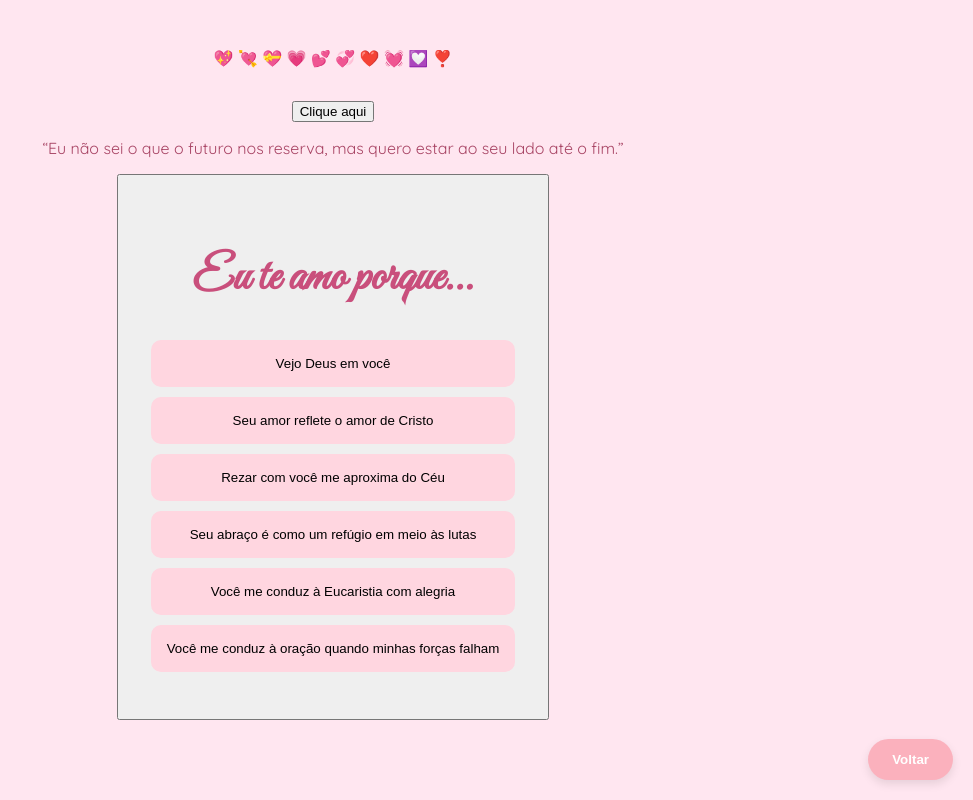
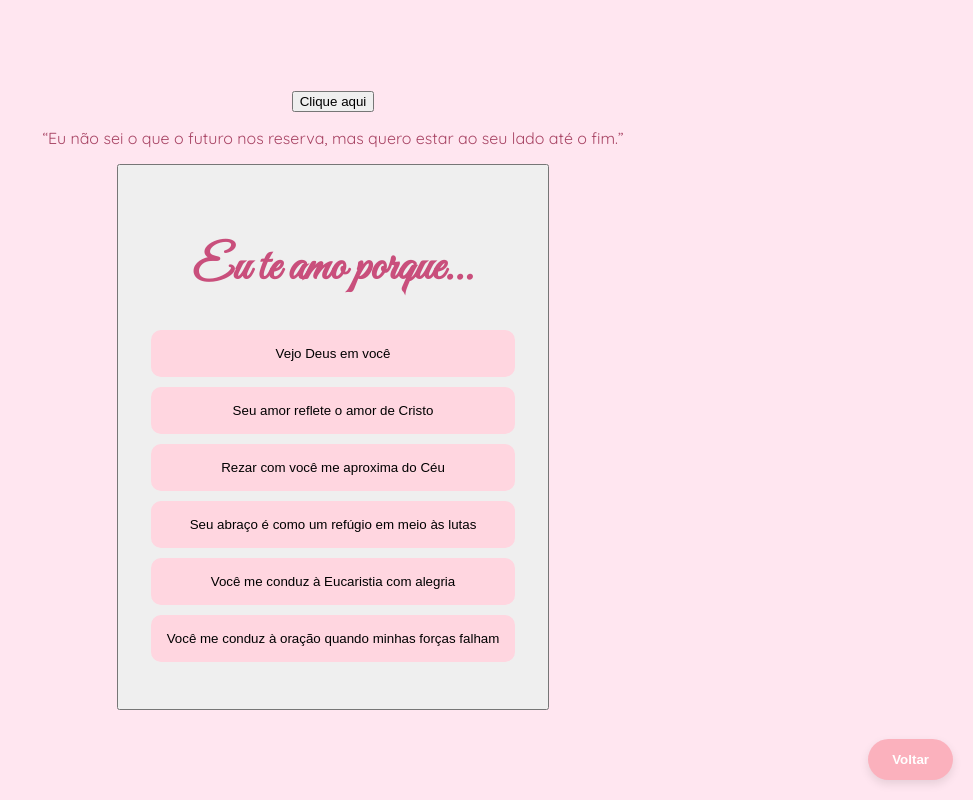
Before and after one commit to IsabellaMorais/namoroV1, a plain HTML site: page amor.html in a window 1280 px wide. Shown: the whole page, without its empty margins (307-1280 px from the left). Drawn offline with Linux system fonts and the light colour scheme.

Commit message:
Update amor.html

```diff
--- a/amor.html
+++ b/amor.html
@@ -9,20 +9,6 @@
 
 </head>
 <body>
-
-   <!-- Corações decorativos flutuantes atrás do conteúdo -->
-  <div class="decoracao-coracoes">
-    <span class="coracao">💖</span>
-    <span class="coracao">💘</span>
-    <span class="coracao">💝</span>
-    <span class="coracao">💗</span>
-    <span class="coracao">💕</span>
-    <span class="coracao">💞</span>
-    <span class="coracao">❤️</span>
-    <span class="coracao">💓</span>
-    <span class="coracao">💟</span>
-    <span class="coracao">❣️</span>
-  </div>
 
   <div class="container">
     <!-- Botão inicial para iniciar a sequência -->
```
